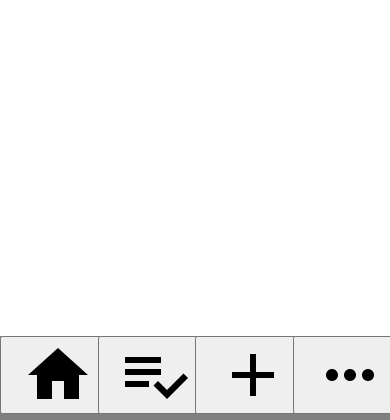
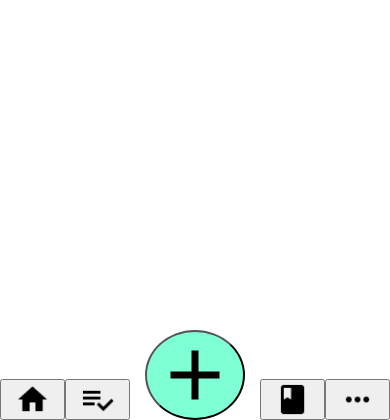
Before and after one commit to cjchiang/FoodNotes, a PHP site: page /index.php in a window 390 px wide. Shown: the part 424-844 px from the top of the page. Run offline with PHP 8.4, Linux system fonts and the light colour scheme.

Commit message:
silly blue circle button

```diff
--- a/include/footer.php
+++ b/include/footer.php
@@ -4,20 +4,24 @@
         <p>&copy;Group 13</p>
     </div>
     <div class="row bottomNavi visible-xs">
-        <div class="col-xs-3 visible-xs buttonHolder">
-            <a href="../index.php"><button class="bottomButton"><img class="navImg" src="images/home.png" alt="home"/></button></a>
+        <div class="col-xs-2 visible-xs buttonHolder">
+            <p id="moveMe"><a href="../index.php"><button class="bottomButton"><img class="navImg" src="images/home.png" alt="home"/></button></a></p>
         </div>
-        <div class="col-xs-3 visible-xs buttonHolder">
+        <div class="col-xs-2 visible-xs buttonHolder">
             <a href="../summary.php"><button class="bottomButton"><img class="navImg" src="images/list.png" alt="list"/></button></a>
         </div>
-        <div class="col-xs-3 visible-xs buttonHolder">
-            <a href="../addFood.php"><button class="bottomButton"><img class="navImg" src="images/add.png" alt="add"/></button></a>
+         <div class="col-xs-4 visible-xs" id="mainButtonPlus">
+            <a href="../addFood.php"><button class="specialButton"><img class="navImg" src="images/add.png" alt="add"/></button></a>
         </div>
-        <div class="col-xs-3 visible-xs buttonHolder">
+        <div class="col-xs-2 visible-xs buttonHolder">
+            <a href="../records.php"><button class="bottomButton"><img class="navImg" src="images/records.png" alt="records"/></button></a>
+        </div>
+        <div class="col-xs-2 visible-xs buttonHolder">
             <a href="../more.php"><button class="bottomButton"><img class="navImg" src="images/more.png" alt="more"/></button></a>
         </div>
-
     </div>
 </div>
+<script src="/script/footerFix.js" type="text/javascript">
+</script>
     </body>
 </html>
--- /dev/null
+++ b/script/footerFix.js
@@ -0,0 +1,9 @@
+onresize=fixMenu;
+onload=fixMenu;
+function fixMenu() {
+    var x = $("#mainButtonPlus").css('height');
+    $(".buttonHolder").css("height", x);
+    var y = $(".bottomButton").css('height');
+    var i = parseFloat(x) - parseFloat(y);
+    $(".buttonHolder").css("padding-top", i);
+}
--- a/styles/styles.css
+++ b/styles/styles.css
@@ -59,8 +59,6 @@ hr {
     margin-right: 0;
     left: 0;
     right: 0;
-    background-color: gray;
-    height: 10%;
 }
 
 .buttonHolder {
@@ -71,9 +69,18 @@ hr {
 .bottomButton{
     padding-left: 20%;
     padding-right: 20%;
+
 }
-
+.specialButton {
+    height: 100%;
+    width: 100%;
+    border-radius: 75%;
+    background-color: aquamarine;
+}
 table, td, tr, th {
 	border: 1px solid red;
 	text-align: center;
 }
+.navImg {
+    width: 100%;
+}
```
Also changed, not shown: records.php (added, +7 -0 lines), images/records.png (added).
